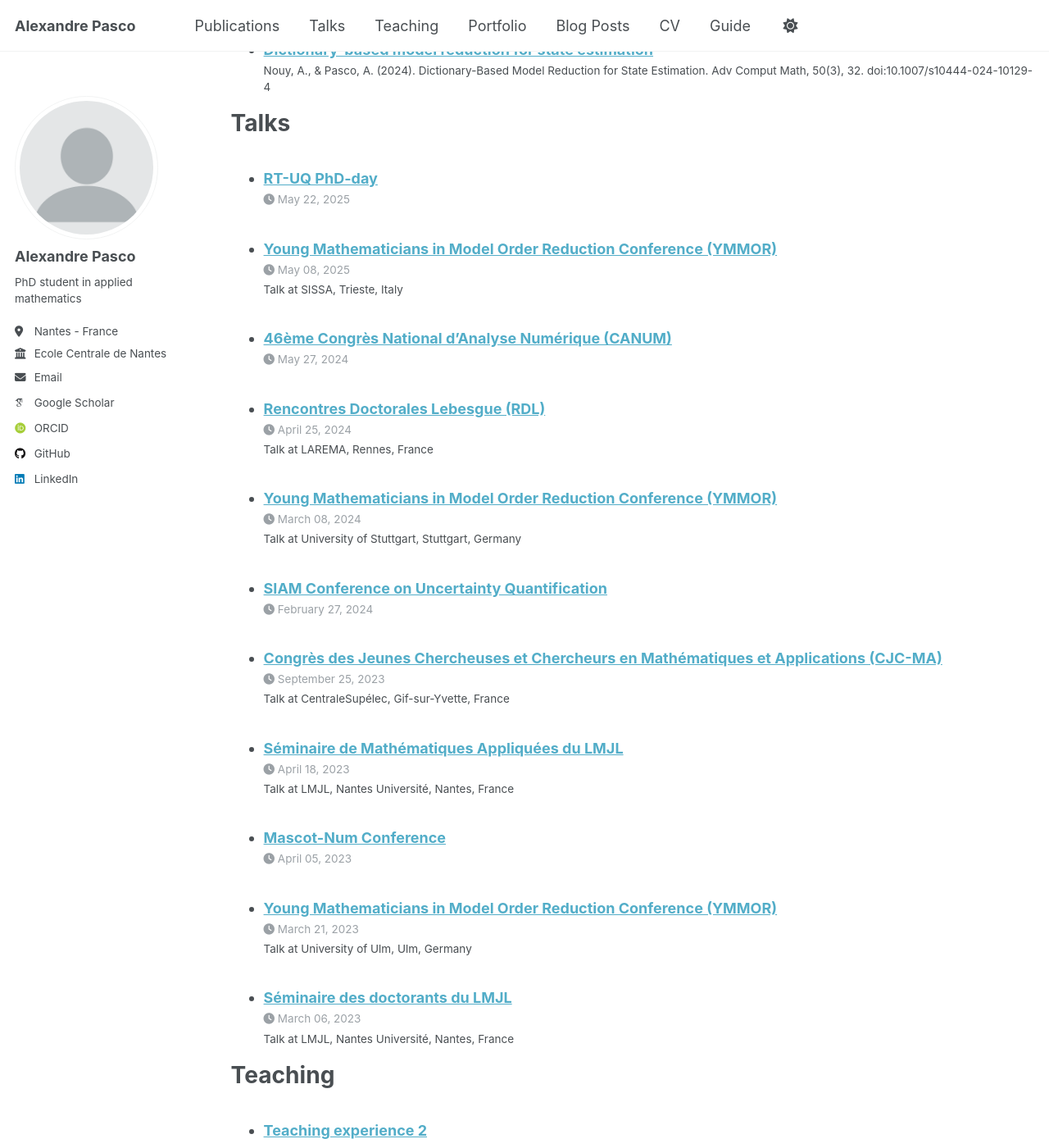
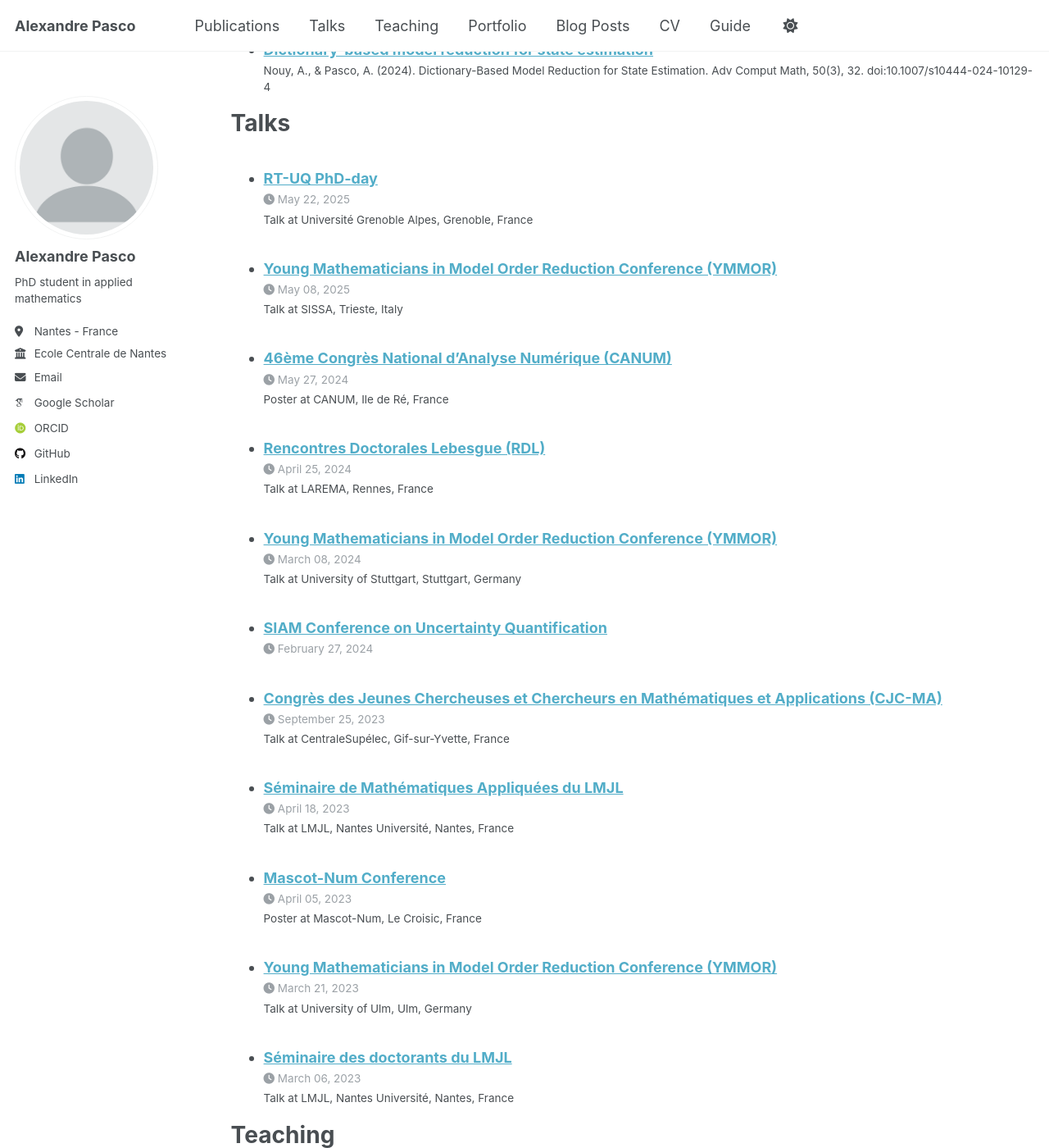
Before and after one commit to alexandre-pasco/alexandre-pasco.github.io, a Jekyll site: the page built from _pages/cv.md, in a window 1280 px wide and 1400 px high, scrolled down 1208 px. Shown: the whole window at 82% size. Built offline with Jekyll 4.4.1, drawn with Linux system fonts in a browser that asks for light colours; some web fonts are replaced.

Commit message:
fix: venue

```diff
--- a/_talks/2023-04-05-mascotnum.md
+++ b/_talks/2023-04-05-mascotnum.md
@@ -3,6 +3,7 @@ title: "Mascot-Num Conference"
 collection: talks
 type: "Poster"
 permalink: /talks/2023-04-05-mascotnum
+venue: "Mascot-Num"
 date: 2023-04-05
 location: "Le Croisic, France"
 ---
--- a/_talks/2024-05-27-canum.md
+++ b/_talks/2024-05-27-canum.md
@@ -3,6 +3,7 @@ title: "46ème Congrès National d'Analyse Numérique (CANUM)"
 collection: talks
 type: "Poster"
 permalink: /talks/2024-05-27-canum
+venue: "CANUM"
 date: 2024-05-27
 location: "Ile de Ré, France"
 ---
--- a/_talks/2025-05-22-samo.md
+++ b/_talks/2025-05-22-samo.md
@@ -3,6 +3,7 @@ title: "RT-UQ PhD-day"
 collection: talks
 type: "Talk"
 permalink: /talks/2025-05-22-samo
+venue: "Université Grenoble Alpes"
 date: 2025-05-22
 location: "Grenoble, France"
 ---
```
